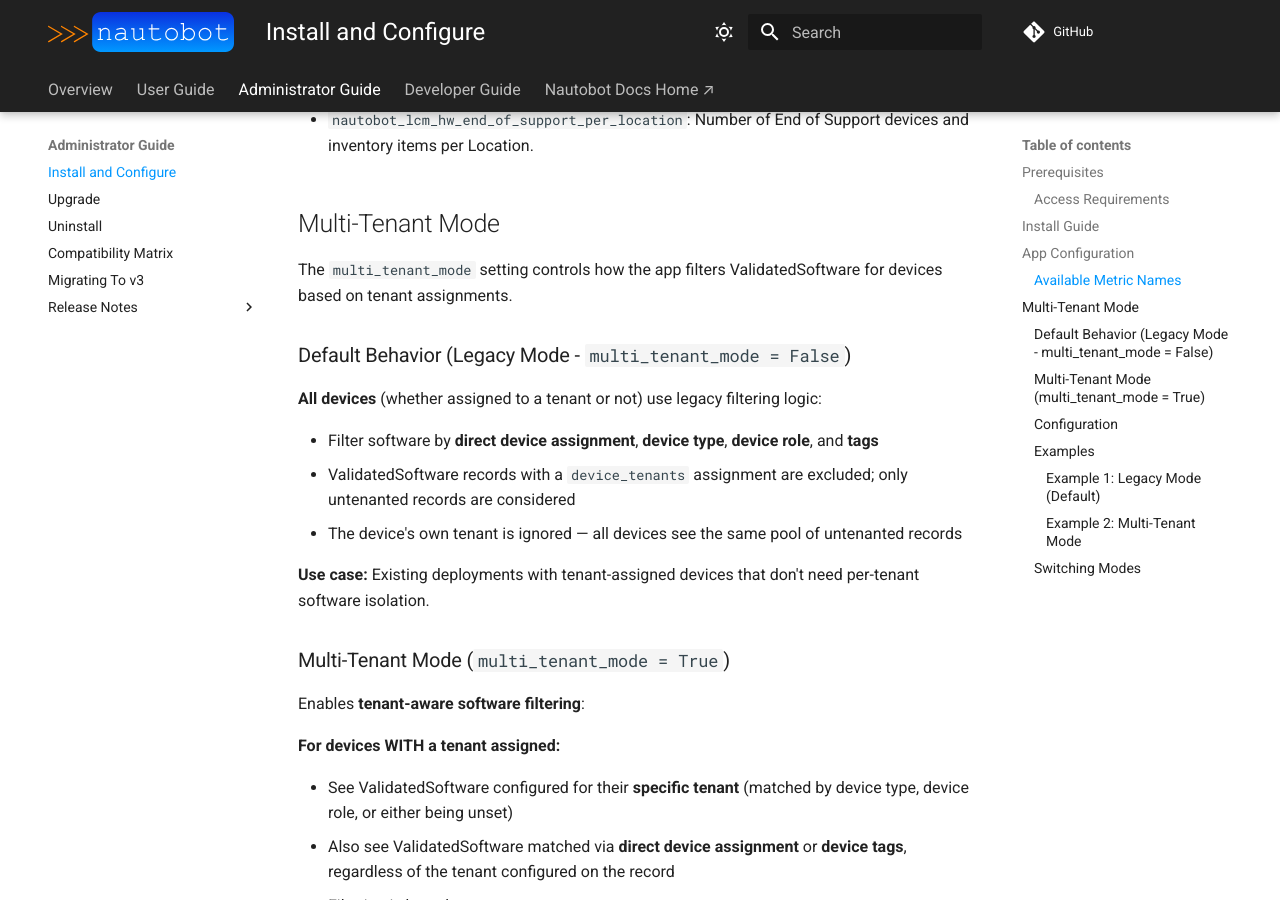
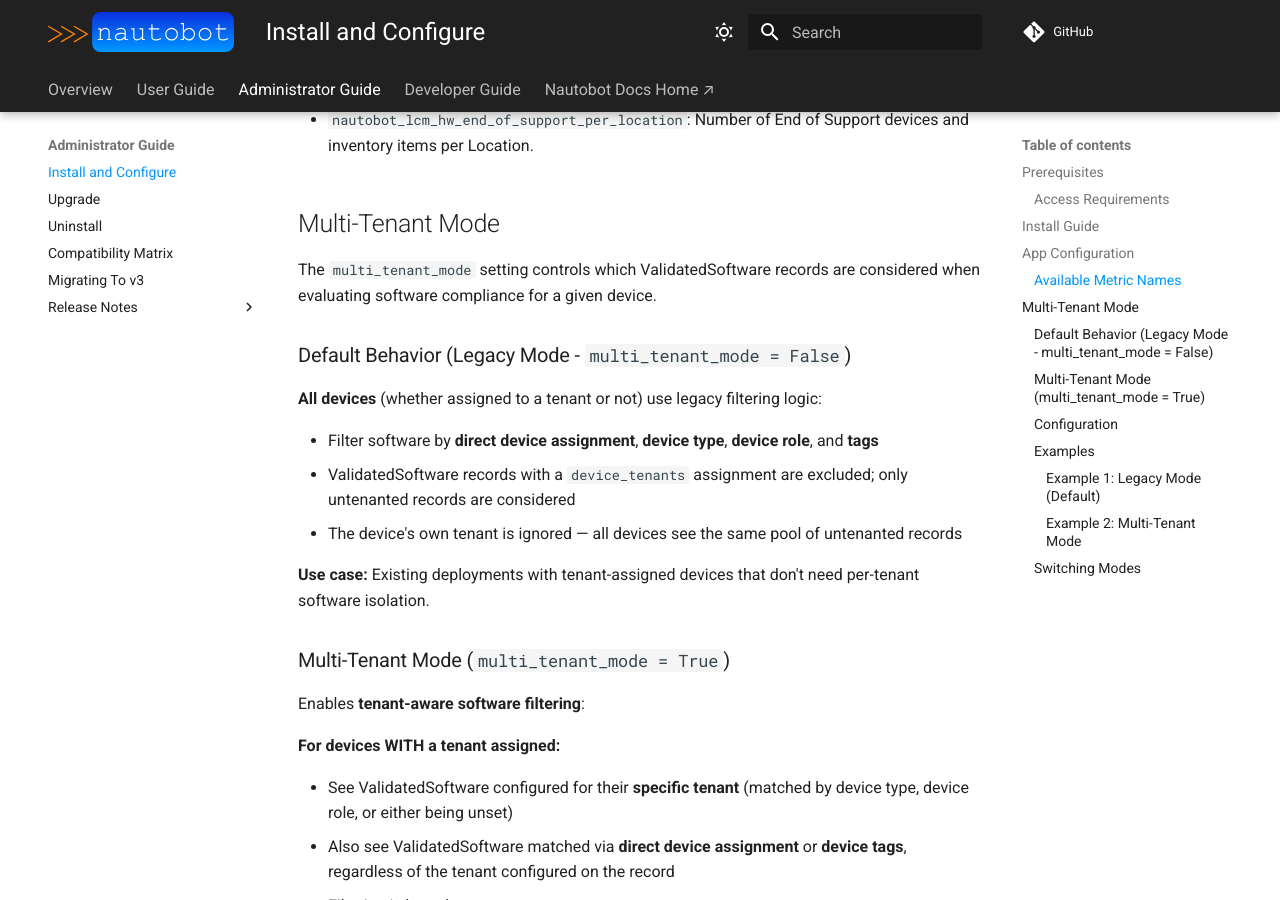
Before and after one commit to nautobot/nautobot-app-device-lifecycle-mgmt, an MkDocs documentation site: the page built from docs/admin/install.md, in a window 1280 px wide and 900 px high, scrolled down 3089 px. Built offline with MkDocs 1.6.1 and Material for MkDocs 9.7.7, drawn with Linux system fonts in a browser that asks for light colours; comment, search, counter and statistics services are not loaded.

Commit message:
Update docs/admin/install.md
Co-authored-by: Przemek Rogala <progala@progala.net>

```diff
--- a/docs/admin/install.md
+++ b/docs/admin/install.md
@@ -93,7 +93,7 @@ Following are the metric names that can be defined in `enabled_metrics`:
 
 ## Multi-Tenant Mode
 
-The `multi_tenant_mode` setting controls how the app filters ValidatedSoftware for devices based on tenant assignments.
+The `multi_tenant_mode` setting controls which ValidatedSoftware records are considered when evaluating software compliance for a given device.
 
 ### Default Behavior (Legacy Mode - `multi_tenant_mode = False`)
 
```
